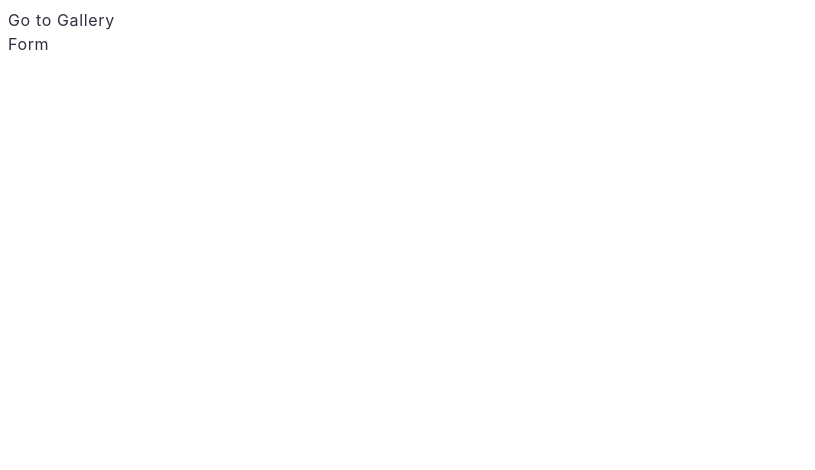
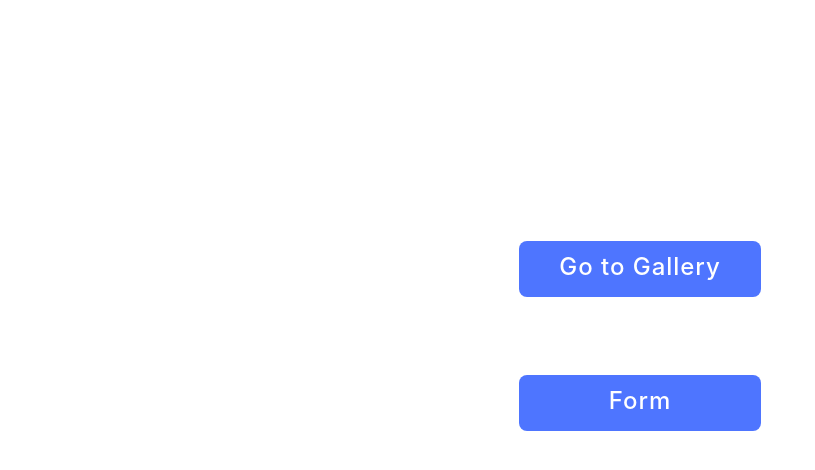
Before and after one commit to VictoriaStv/goit-advancedjs-hw-01, a website built with Vite: page src/index.html in a window 1280 px wide. Shown: the whole page, without its empty margins (0-815 px from the left). Built offline with nearby package versions, Linux system fonts and the light colour scheme.

Commit message:
+css menu

```diff
--- /dev/null
+++ b/src/css/menu.css
@@ -0,0 +1,45 @@
+.menu {
+  display: flex;
+  flex-direction: column;
+  align-items: center;
+  justify-content: center;
+  gap: 70px;
+  padding-top: 225px;
+}
+
+.menu-item {
+  display: flex;
+  justify-content: center;
+
+  background: #4e75ff;
+  border-radius: 8px;
+  padding: 8px 16px;
+  width: 210px;
+  height: 40px;
+
+  font-weight: 500;
+  font-size: 24px;
+  line-height: 150%;
+  letter-spacing: 0.04em;
+  color: #fff;
+  border: none;
+
+  margin-top: 8px;
+}
+
+.menu-item:hover {
+  background: #6c8cff;
+}
+
+.to-menu {
+    padding-left: 16px;
+    padding-top: 16px;
+  font-weight: 400;
+  font-size: 20px;
+  line-height: 150%;
+  letter-spacing: 0.04em;
+  color: #2e2f42;
+}
+.to-menu:hover {
+  color: #6c8cff;
+}
--- a/src/css/styles.css
+++ b/src/css/styles.css
@@ -3,5 +3,6 @@
 @import url('./base.css');
 
 /* Sections style */
+@import url('./menu.css');
 @import url('./gallery-image.css');
 @import url('./form.css');
--- a/src/index.html
+++ b/src/index.html
@@ -11,12 +11,12 @@
       <header>
         <div>
           <nav>
-            <ul>
+            <ul class="menu">
               <li>
-                <a href="./1-gallery.html">Go to Gallery</a>
+                <a class="menu-item" href="./1-gallery.html">Go to Gallery</a>
               </li>
               <li>
-                <a href="./2-form.html">Form</a>
+                <a class="menu-item" href="./2-form.html">Form</a>
               </li>
             </ul>
           </nav>
```
Also changed, not shown: src/1-gallery.html (+1 -1 lines), src/2-form.html (+1 -1 lines).
